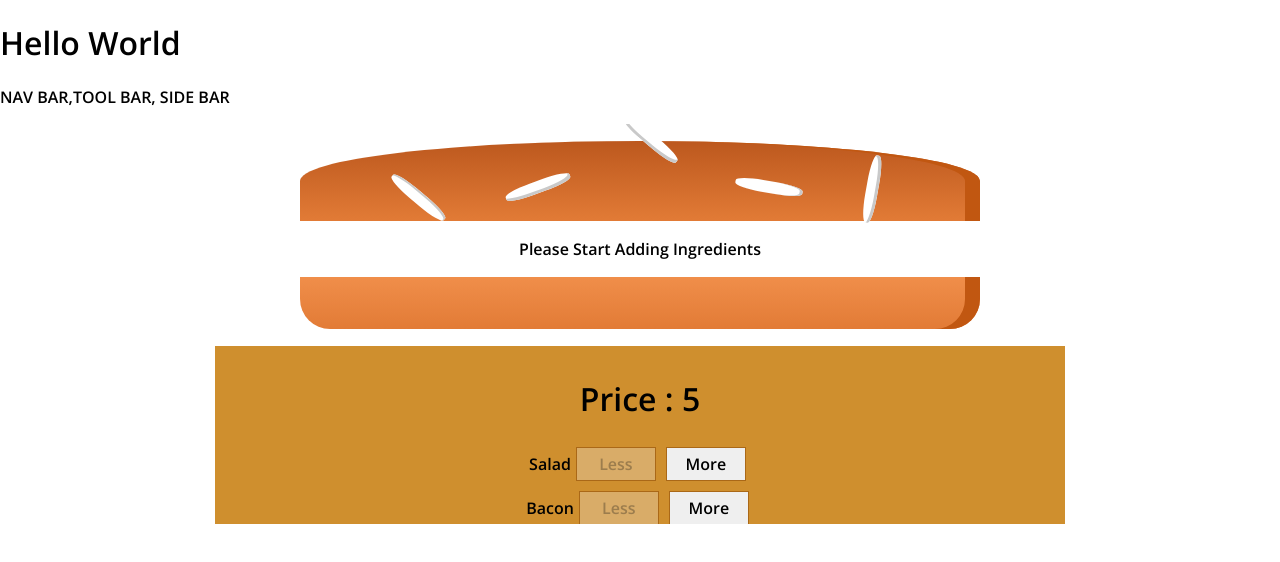
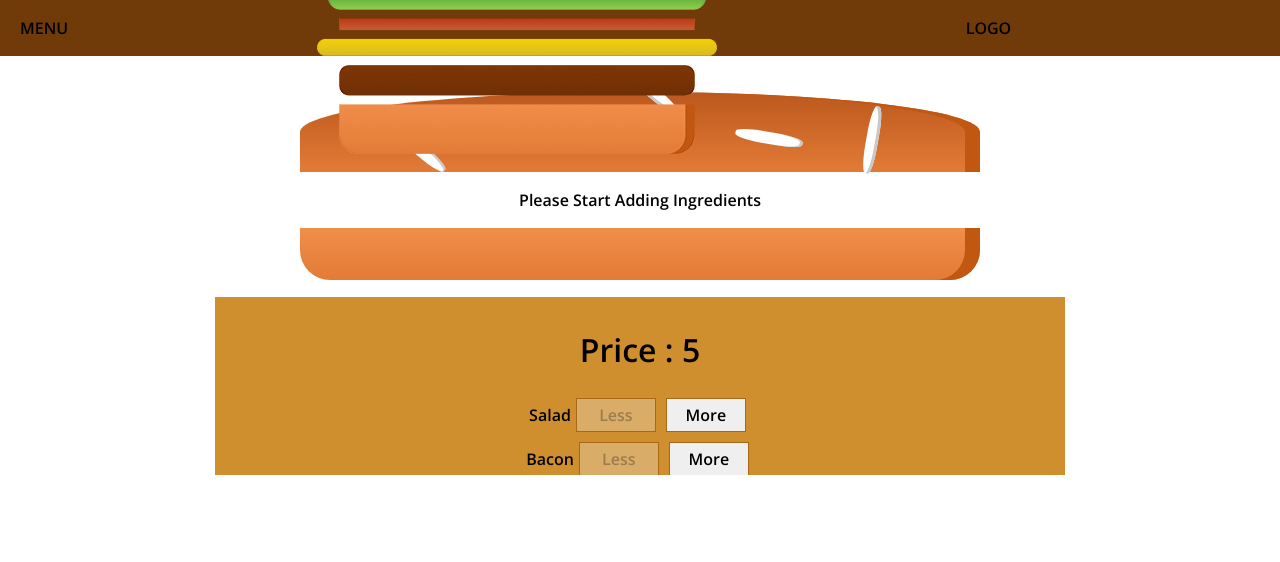
Before and after one commit to Satya190597/BurgerBuilder, a React app: page / in a window 1280 px wide. Shown: the top 562 px of the page. Built offline with nearby package versions, Linux system fonts and the light colour scheme.

Commit message:
Added Price In Order Summary, Toolbar Template And Logo

```diff
--- a/src/App.js
+++ b/src/App.js
@@ -5,7 +5,6 @@
   render() {
     return (
       <div>
-        <h1>Hello World</h1>
         <Layout>
           <BurgerBuilder />
         </Layout>
--- a/src/components/Burger/OrderSummary/OrderSummary.js
+++ b/src/components/Burger/OrderSummary/OrderSummary.js
@@ -16,6 +16,7 @@
       <h3>Your Order</h3>
       <p>Burger With Following Ingredients</p>
       <ul>{ingredientSummary}</ul>
+      <p><strong>Total Price: {props.totalPrice}</strong></p>
       <p>Continue To Checkout</p>
       <Button btnType="Danger" clicked={props.purchaseCanceled}>
         CANCEL
--- a/src/components/Layout/Layout.js
+++ b/src/components/Layout/Layout.js
@@ -1,12 +1,13 @@
 import React from 'react';
 import Aux from '../../HOC/Auxiliary';
 import styles from'./layout.module.css';
+import Toolbar from '../Navigation/Toolbar/Toolbar';
 
 const Layout = (props) => {
     return (
         <Aux>
             <div>
-                <div>NAV BAR,TOOL BAR, SIDE BAR</div>
+                <Toolbar/>
                 <main className={styles.content}>
                     {props.children}
                 </main>
--- a/src/components/Layout/layout.module.css
+++ b/src/components/Layout/layout.module.css
@@ -1,3 +1,3 @@
 .content {
-    margin-top: 16px;
+    margin-top: 75px;
 }
--- /dev/null
+++ b/src/components/Logo/Logo.js
@@ -0,0 +1,12 @@
+import React from "react";
+import burgerLogo from "../../assets/images/burger-logo.png";
+import styles from './logo.module.css'
+const Logo = () => {
+  return (
+    <div >
+      <img src={burgerLogo} alt="MyBurger"/>
+    </div>
+  );
+};
+
+export default Logo;
--- /dev/null
+++ b/src/components/Logo/logo.module.css
@@ -0,0 +1,10 @@
+.Logo {
+    /* background-color: #ffffff; */
+    padding: 80px;
+    height: 80%;
+    box-sizing: border-box;
+    border-radius: 5px;
+}
+.Logo img {
+    height: 100%;
+}
--- /dev/null
+++ b/src/components/Navigation/Toolbar/Toolbar.js
@@ -0,0 +1,18 @@
+import React from 'react';
+import styles from './toolbar.module.css'
+import Logo from '../../Logo/Logo';
+
+const Toolbar = (props) => {
+    return (
+        <header className={styles.Toolbar}>
+            <div>MENU</div>
+            <Logo/>
+            <div>LOGO</div>
+            <nav>
+
+            </nav>
+        </header>
+    )
+}
+
+export default Toolbar;
--- /dev/null
+++ b/src/components/Navigation/Toolbar/toolbar.module.css
@@ -0,0 +1,20 @@
+.Toolbar {
+    height: 56px;
+    width: 100%;
+    position: fixed;
+    top:0;
+    left:0;
+    background-color: #703b09;
+    display: flex;
+    justify-content: space-between;
+    align-items: center;
+    padding: 0 20px;
+    box-sizing: border-box;
+    /** The value of z-index must be less then backdrop
+    z-index. Please refer the Backdrop class
+    inside UI/Backdrop/backdrop.module.css **/
+    z-index: 90;
+}
+.Toolbar nav {
+    height: 100%;
+}
--- a/src/containers/BurgerBuilder/BurgerBuilder.js
+++ b/src/containers/BurgerBuilder/BurgerBuilder.js
@@ -78,7 +78,7 @@
   };
 
   purchaseContinueHandler = () => {
-    alert('Continue Is Working')
+    alert("Continue Is Working");
   };
 
   render() {
@@ -96,6 +96,7 @@
           modelClosed={this.modelClosedHandler}
         >
           <OrderSummary
+            totalPrice={this.state.totalPrice}
             purchaseCanceled={this.modelClosedHandler}
             purchaseContinue={this.purchaseContinueHandler}
             ingredients={this.state.ingredients}
```
Also changed, not shown: src/assets/images/burger-logo.png (added).
